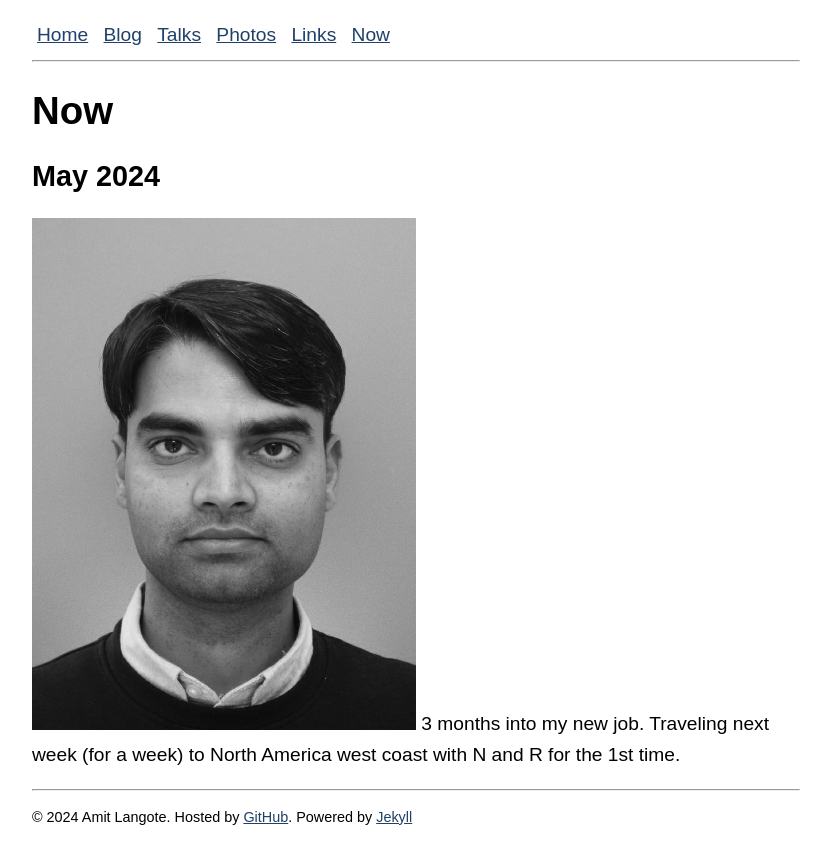
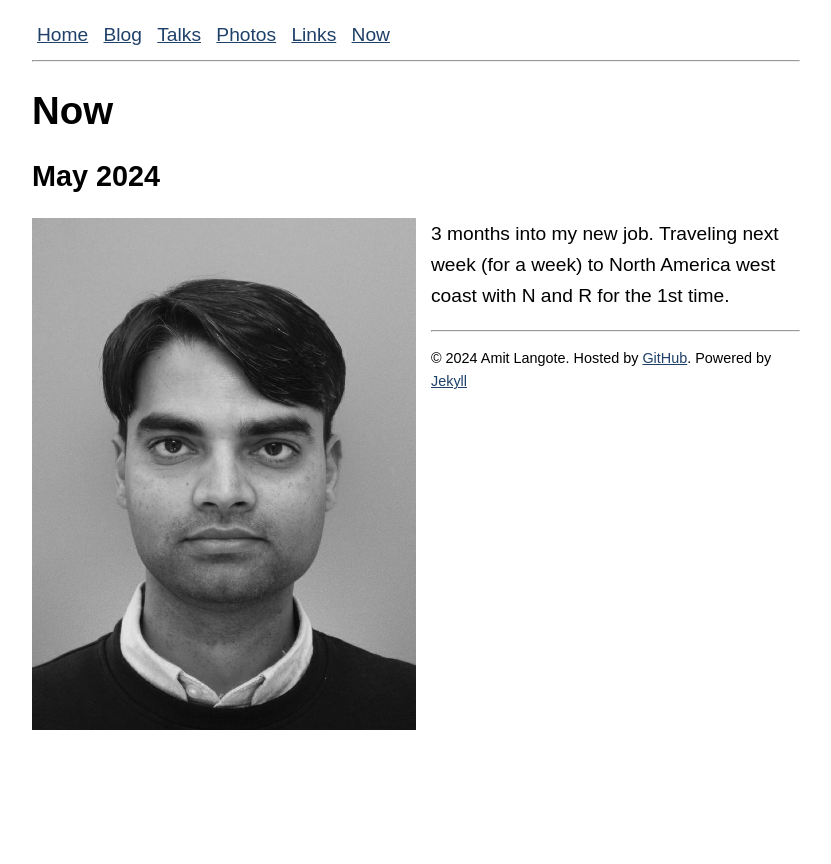
Before and after one commit to amitlan/website, a Jekyll site: the page built from now/index.md, in a window 1280 px wide. Shown: the top 864 px of the page, without its empty margins (224-1055 px from the left). Built offline with Jekyll 4.4.1, drawn with Linux system fonts in a browser that asks for light colours.

Commit message:
Update /now/index.md
add img properties back

```diff
--- a/now/index.md
+++ b/now/index.md
@@ -5,5 +5,7 @@ tags: [now]
 last_updated: 2024-05-24
 ---
 ## May 2024
-<img src="/files/me2.jpeg" alt="May 2024"/>
+<img class="center-fit" src="/files/me2.jpeg" alt="May 2024" id="left"/>
+<p>
 3 months into my new job.  Traveling next week (for a week) to North America west coast with N and R for the 1st time.
+</p>
```
